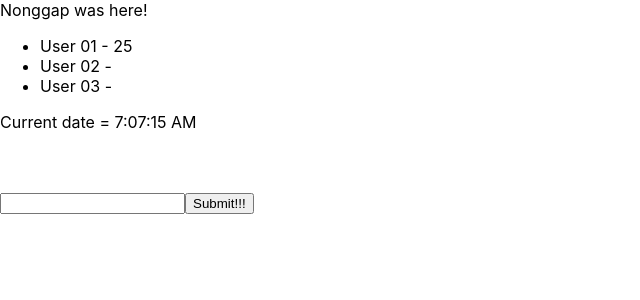
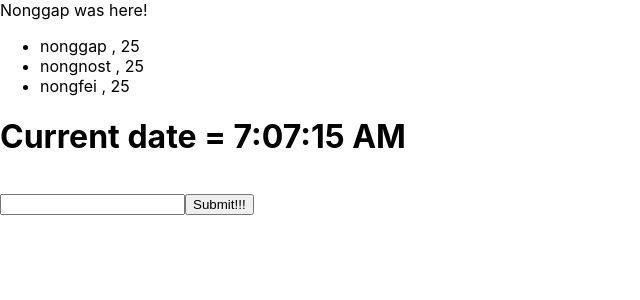
Before and after one commit to feiiydu/hello, a React (Create React App) app: page / in a window 1280 px wide. Shown: the top 300 px of the page, without its empty margins (0-640 px from the left). Built offline with nearby package versions, Linux system fonts and the light colour scheme.

Commit message:
users array list

```diff
--- a/src/App.js
+++ b/src/App.js
@@ -19,26 +19,26 @@
 import Form from "./components/Form";
 
 class App extends Component {
+
+  users = [
+    {id: 1, name: "nonggap", age:25},
+    {id: 2, name: "nongnost", age:25},
+    {id: 3, name: "nongfei", age:25},
+  ];
+
   render() {
     return (
       <div className="App">
         <header className="App-header">
           Nonggap was here!
         </header>
-        <ul>
-          <User info="User 01" age="25"/>
-          <User info="User 02"/>
-          <User info="User 03"/>
-        </ul>
-        <hi>
+        <User users={this.users}/>
+        <h1>
           <Clock title="Current date ="/>
-        </hi>
-        <br />
-        <br />
-        <br />
-        <hi>
+        </h1>
+        <h1>
           <Form />
-        </hi>
+        </h1>
       </div>
     )
   }
--- a/src/components/User.js
+++ b/src/components/User.js
@@ -9,7 +9,21 @@
 
 class User extends Component {
     render() {
-        return <li>{ this.props.info } - { this.props.age }</li>;
+        const data = this.props.users.map((user) => ( //loop for each put in 'data'
+            <li key={user.id}>
+                { user.name } , { user.age }
+            </li>
+        ));
+        return (
+            <ul>{data}</ul>
+
+
+
+            // <ul>
+            //     {his.props.User.map((user)=>())}
+            //     <li>{ this.props.info } - { this.props.age }</li>;)
+            // </ul>
+        )
     }
 
 }
```
